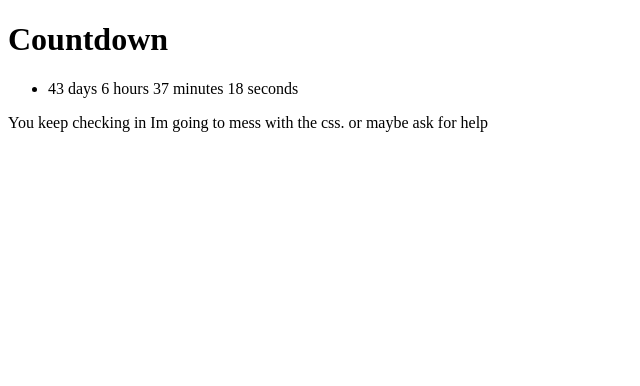
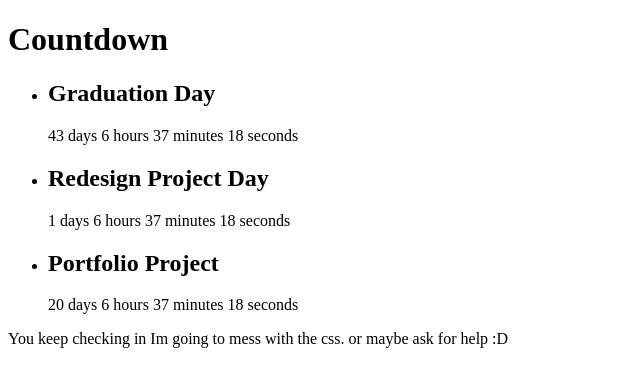
Before and after one commit to CamDevArchive/countdown, a React (Create React App) app: page / in a window 1280 px wide. Shown: the top 386 px of the page, without its empty margins (0-640 px from the left). Built offline with nearby package versions, Linux system fonts and the light colour scheme.

Commit message:
adds more timers

```diff
--- a/src/App.js
+++ b/src/App.js
@@ -5,8 +5,10 @@ export default function App() {
       <h1>Countdown</h1>
       <ul>
         <Timer title="Graduation Day" date={"9/23/"} />
+        <Timer title="Redesign Project Day" date={"8/12/"} />
+        <Timer title="Portfolio Project" date={"8/31/"} />
       </ul>
-      <p>You keep checking in Im going to mess with the css. or maybe ask for help</p>
+      <p>You keep checking in Im going to mess with the css. or maybe ask for help :D </p>
     </>
   );
 }
--- a/src/Timer.js
+++ b/src/Timer.js
@@ -46,6 +46,7 @@ export default function Timer(props) {
 
   return (
     <li className="list__item">
+      <h2>{props.title}</h2>
       {timerComponents.length ? timerComponents : <span>Time's up!</span>}
     </li>
   );
```
